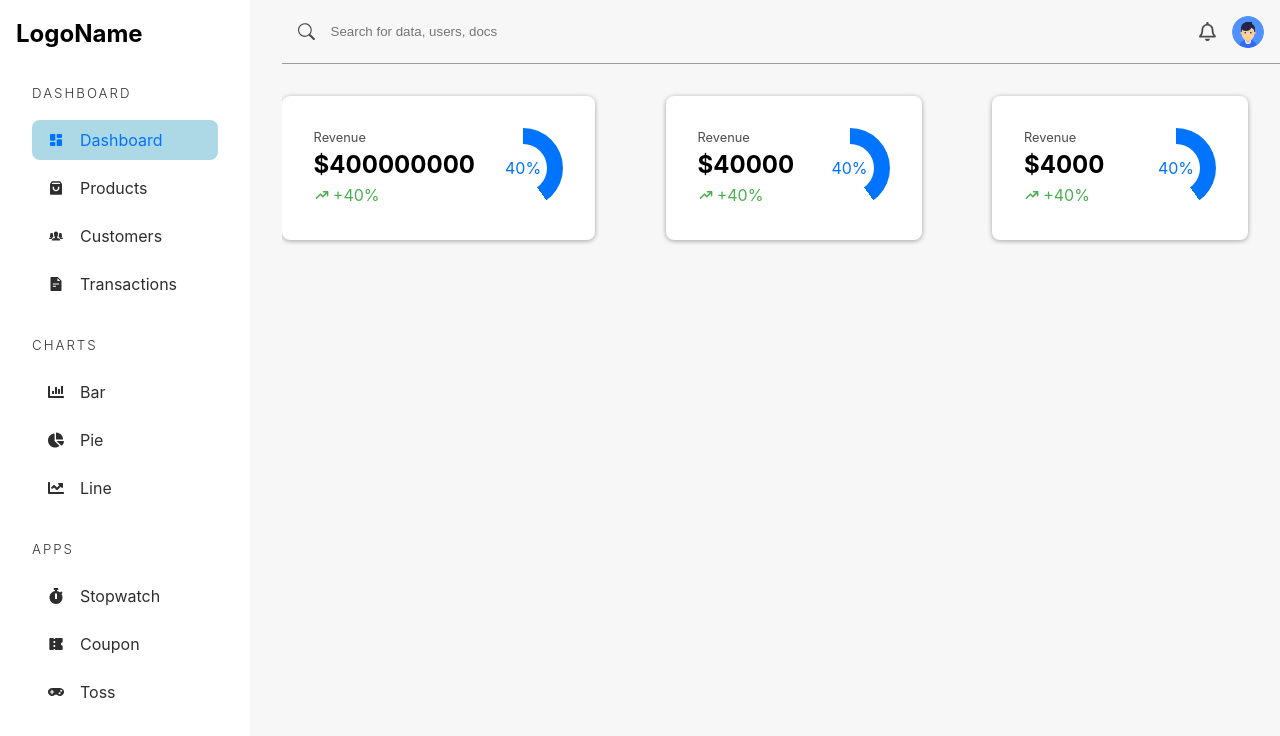
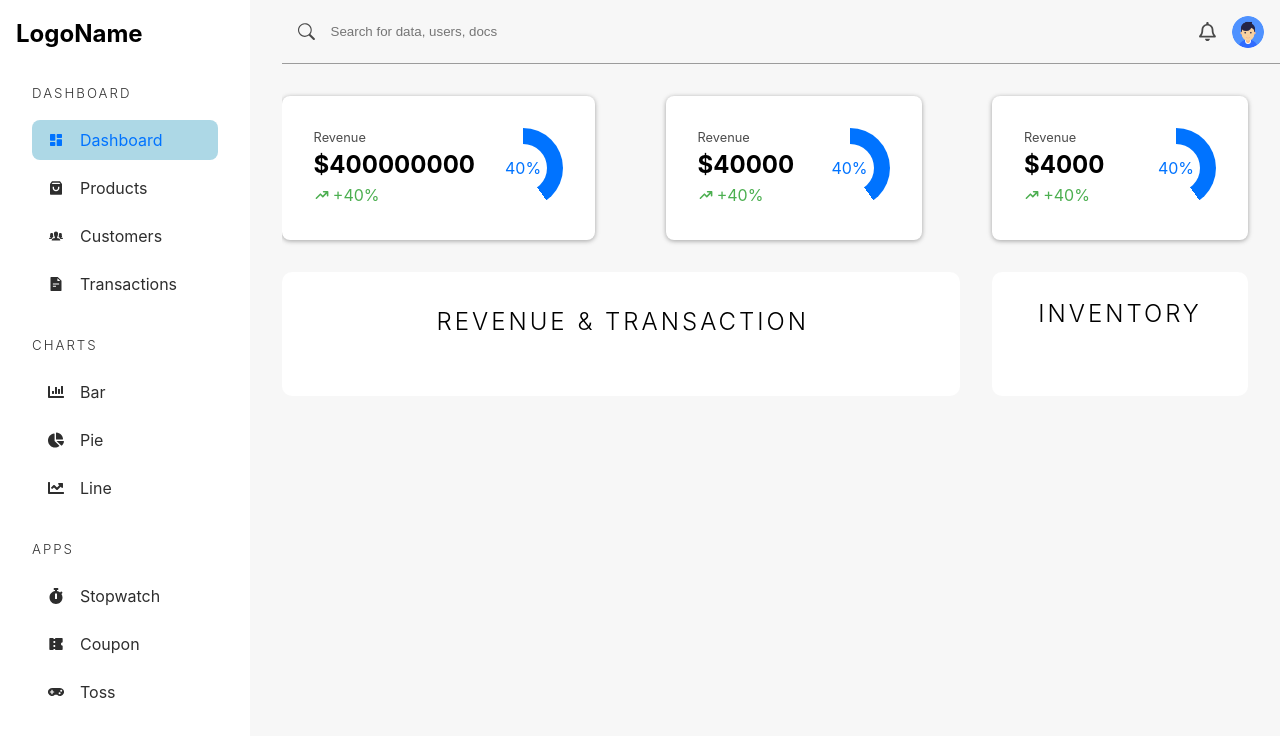
Before and after one commit to abhiSahuCodes/Admin-Dashboard-React, a React (Vite) app in the folder admin-dashboard/: page /admin/dashboard in a window 1280 px wide. Shown: the top 736 px of the page. Built offline with nearby package versions, Linux system fonts and the light colour scheme.

Commit message:
dashboard graph-container: primary container design

```diff
--- a/admin-dashboard/src/pages/Customers.tsx
+++ b/admin-dashboard/src/pages/Customers.tsx
@@ -2,7 +2,7 @@
 
 const Customers = () => {
   return (
-<div className="adminContainer">
+<div className="admin-container">
       {/* Sidebar */}
       <AdminSidebar />
       {/* Main content */}
--- a/admin-dashboard/src/pages/Dashboard.tsx
+++ b/admin-dashboard/src/pages/Dashboard.tsx
@@ -6,7 +6,7 @@
 
 const Dashboard = () => {
   return (
-    <div className="adminContainer">
+    <div className="admin-container">
       {/* Sidebar */}
       <AdminSidebar />
       {/* Main content */}
@@ -22,10 +22,18 @@
           <FaRegBell />
           <img src={userImg} alt="User" />
         </div>
-        <section className="widgetcontainer">
+        <section className="widget-container">
           <WidgetItem percent={40} heading="Revenue" value={400000000} amount={true}  color="rgb(0, 115, 255)"/>
           <WidgetItem percent={40} heading="Revenue" value={40000} amount={true}  color="rgb(0, 115, 255)"/>
           <WidgetItem percent={40} heading="Revenue" value={4000} amount={true}  color="rgb(0, 115, 255)"/>
+        </section>
+        <section className="graph-container">
+          <div className="revenue-chart">
+            <h2>Revenue & Transaction</h2>
+          </div>
+          <div className="dashboard-categories">
+            <h2>Inventory</h2>
+          </div>
         </section>
       </main>
     </div>
@@ -47,16 +55,18 @@
   color,
   amount,
 }: WidgetItemProps) => <article className="widget">
-  <div className="widgetInfo">
+  <div className="widget-info">
     <p>{heading}</p>
     <h4>{amount? `$${value}` : value}</h4>
     {
       percent > 0 ? <span className="green"><HiTrendingUp /> +{percent}%{""}</span> : <span className="red"><HiTrendingDown /> {percent}%{""}</span>
     }
   </div>
-  <div className="widgetCircle" style={{background: `conic-gradient(${color} ${(Math.abs(percent / 100) * 360)}deg, rgb(255, 255, 255) 0)`}}>
+  <div className="widget-circle" style={{background: `conic-gradient(${color} ${(Math.abs(percent / 100) * 360)}deg, rgb(255, 255, 255) 0)`}}>
     <span style={{color}}>{percent}%</span>
   </div>
 </article>;
 
+
+
 export default Dashboard;
--- a/admin-dashboard/src/pages/Products.tsx
+++ b/admin-dashboard/src/pages/Products.tsx
@@ -3,7 +3,7 @@
 
 const Products = () => {
   return (
-<div className="adminContainer">
+<div className="admin-container">
       {/* Sidebar */}
       <AdminSidebar />
       {/* Main content */}
--- a/admin-dashboard/src/pages/Transactions.tsx
+++ b/admin-dashboard/src/pages/Transactions.tsx
@@ -3,7 +3,7 @@
 
 const Transactions = () => {
   return (
-<div className="adminContainer">
+<div className="admin-container">
       {/* Sidebar */}
       <AdminSidebar />
       {/* Main content */}
--- a/admin-dashboard/src/styles/app.scss
+++ b/admin-dashboard/src/styles/app.scss
@@ -29,7 +29,7 @@
     color: #4CAF50;
 }
 
-.adminContainer {
+.admin-container {
     @include grid(1fr 4fr, 2rem);
     height: 100vh;
     background-color: #f7f7f7;
--- a/admin-dashboard/src/styles/dashboard.scss
+++ b/admin-dashboard/src/styles/dashboard.scss
@@ -20,7 +20,7 @@
     }
   }
 
-  .widgetcontainer {
+  .widget-container {
     @include flex(row, space-between, stretch, 2rem);
     padding: 2rem 2rem 2rem 0;
 
@@ -32,7 +32,7 @@
       padding: 2rem;
       @include flex(row, space-between, stretch, 0);
 
-      .widgetInfo {
+      .widget-info {
         > p {
           opacity: 0.7;
           font-size: 0.8rem;
@@ -44,7 +44,7 @@
           @include flex(row, unset, center, 0.2rem);
         }
       }
-      .widgetCircle {
+      .widget-circle {
         position: relative;
         @include square(5rem);
         border-radius: 50%;
@@ -65,4 +65,38 @@
       }
     }
   }
+  .graph-container {
+    @include flex(row, unset, unset, 2rem);
+    padding: 0 2rem 2rem 0;
+    > div {
+      background-color: #fff;
+      border-radius: 10px;
+    }
+    .revenue-chart {
+      width: 100%;
+      padding: 1rem 3rem;
+
+      > h2 {
+        @include heading;
+        margin: 1rem 0 2rem 0.25rem;
+        text-align: center;
+      }
+    }
+    .dashboard-categories {
+      width: 100%;
+      max-width: 16rem;
+      @include flex(column, center, unset, 0);
+      padding-bottom: 2rem;
+      > h2 {
+        @include heading;
+        margin: 1.5rem 0 2rem 0;
+        text-align: center;
+      }
+
+      > div {
+        overflow-y: auto;
+        padding-left: 0.5rem;
+      }
+    }
+  }
 }
```
